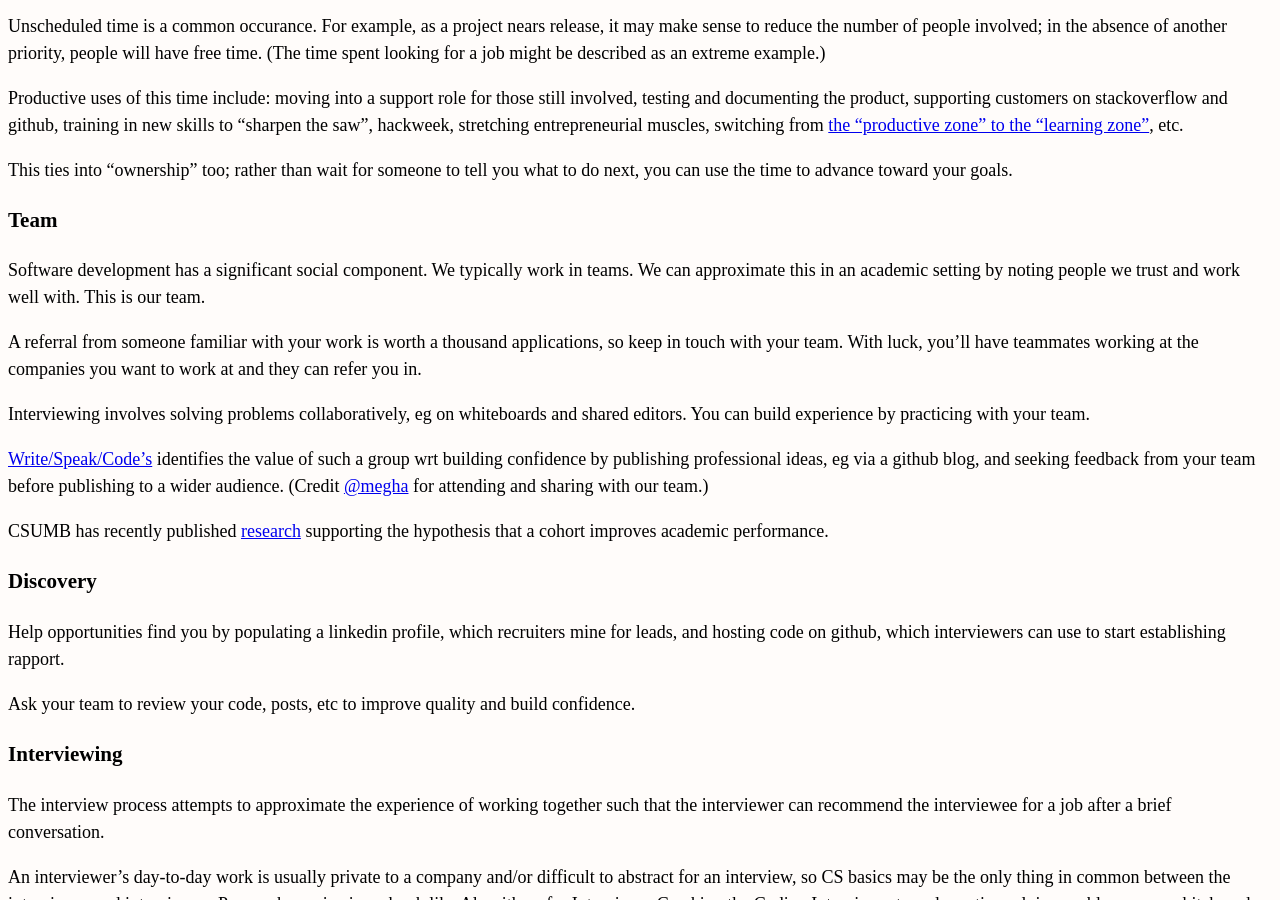
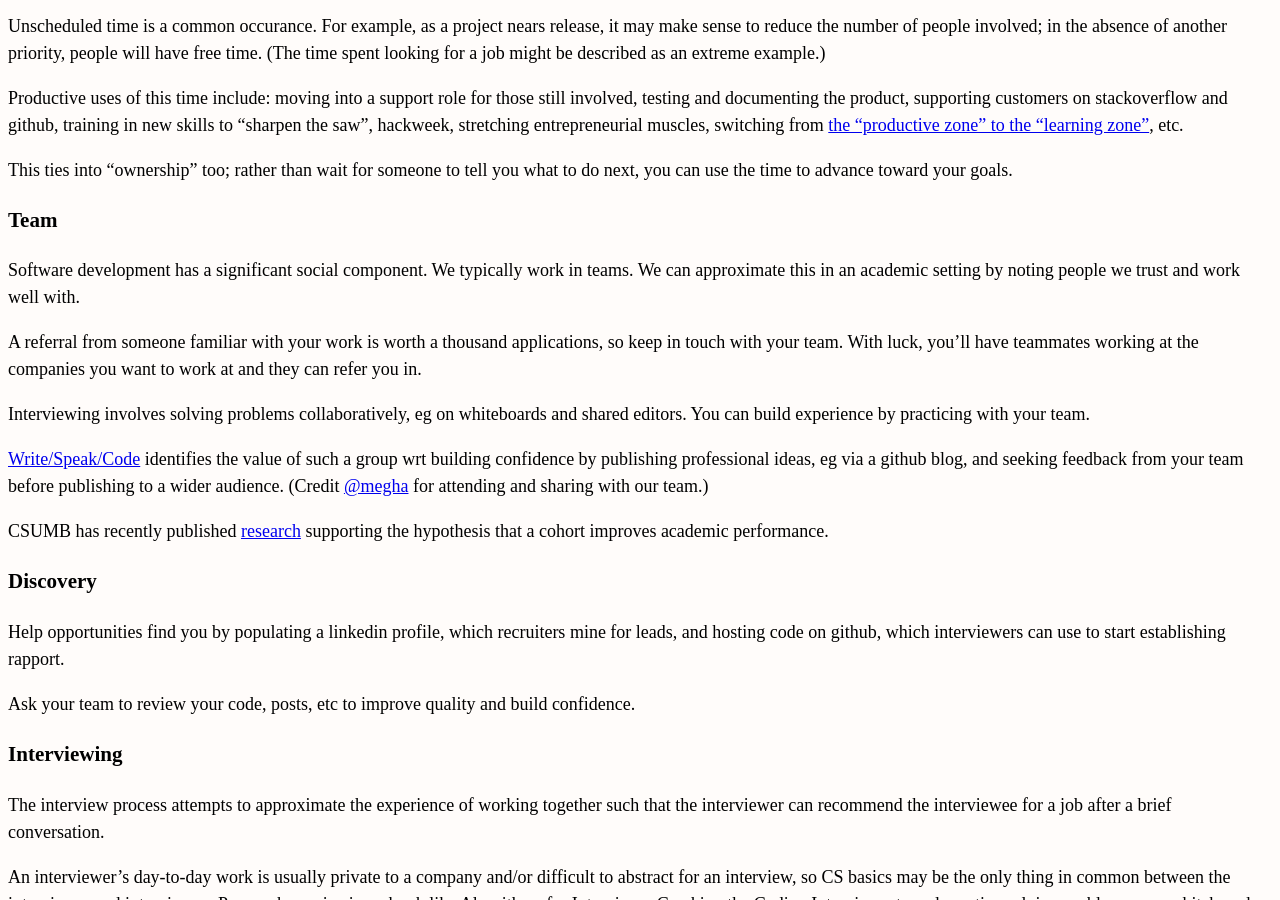
Before and after one commit to erikeldridge/erikeldridge.github.com, a Jekyll site: the page built from _posts/2017-11-01-academic-advisory.md, in a window 1280 px wide and 900 px high, scrolled down 2343 px. Built offline with Jekyll 4.4.1, drawn with Linux system fonts in a browser that asks for light colours; nearby versions of some CDN libraries.

Commit message:
Update from Forestry.io - 2017-11-01-academic-advisory.md

```diff
--- a/_posts/2017-11-01-academic-advisory.md
+++ b/_posts/2017-11-01-academic-advisory.md
@@ -85,13 +85,13 @@ This ties into "ownership" too; rather than wait for someone to tell you what to
 
 ### Team
 
-Software development has a significant social component. We typically work in teams. We can approximate this in an academic setting by noting people we trust and work well with. This is our team.
+Software development has a significant social component. We typically work in teams. We can approximate this in an academic setting by noting people we trust and work well with.
 
 A referral from someone familiar with your work is worth a thousand applications, so keep in touch with your team. With luck, you'll have teammates working at the companies you want to work at and they can refer you in.
 
 Interviewing involves solving problems collaboratively, eg on whiteboards and shared editors. You can build experience by practicing with your team.
 
-[Write/Speak/Code's](http://www.writespeakcode.com/) identifies the value of such a group wrt building confidence by publishing professional ideas, eg via a github blog, and seeking feedback from your team before publishing to a wider audience. (Credit [@megha](https://twitter.com/megha) for attending and sharing with our team.)
+[Write/Speak/Code](http://www.writespeakcode.com/) identifies the value of such a group wrt building confidence by publishing professional ideas, eg via a github blog, and seeking feedback from your team before publishing to a wider audience. (Credit [@megha](https://twitter.com/megha) for attending and sharing with our team.)
 
 CSUMB has recently published [research](https://twitter.com/katieirenec/status/969274791503986689) supporting the hypothesis that a cohort improves academic performance.
 
```
